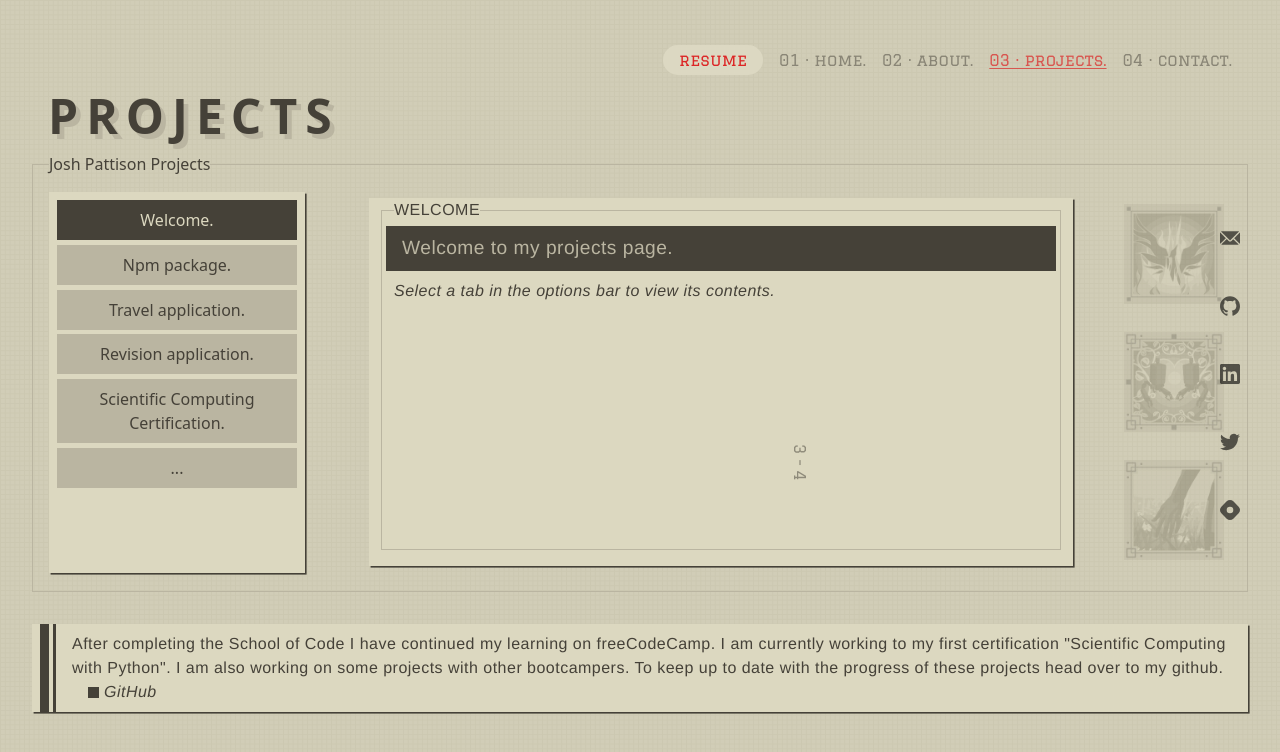
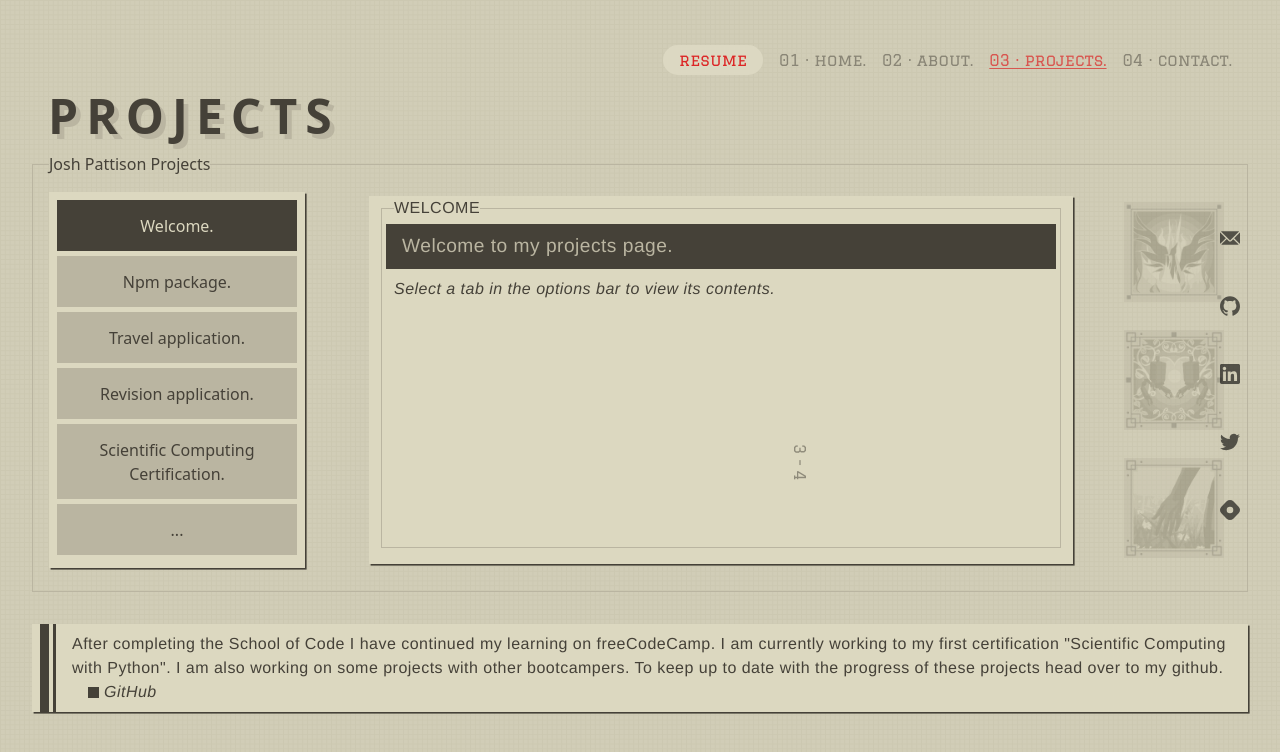
Before and after one commit to pattisoj/portfolio, a Next.js app: page /projects in a window 1280 px wide. Shown: the top 752 px of the page. Built offline with nearby package versions, Linux system fonts and the light colour scheme.

Commit message:
Updated responsiveness on larger screens

```diff
--- a/styles/projects.css
+++ b/styles/projects.css
@@ -35,14 +35,23 @@
 }
 
 .projects-options{
+    height: 47vh;
     width: 20vw;
     padding: 0.5rem;
-    padding-bottom: 10vh;
+    overflow-y: scroll;
     display: grid;
     margin-top: 1vh;
     margin-bottom: 1vh;
     background-color: #dcd8c0;
     box-shadow: 0.1rem 0.1rem #454138;
+    /* Hide scrollbar for IE, Edge and Firefox */
+    -ms-overflow-style: none;  /* IE and Edge */
+    scrollbar-width: none;  /* Firefox */
+}
+
+/* Hide scrollbar for Chrome, Safari and Opera */
+.projects-options::-webkit-scrollbar {
+display: none;
 }
 
 .projects-info-content-container{
@@ -155,7 +164,6 @@
         height: fit-content;
         width: 80vw;
         font-size: .5rem;
-        padding: .5rem;
     }
 
     .projects-info-content-container{
```
